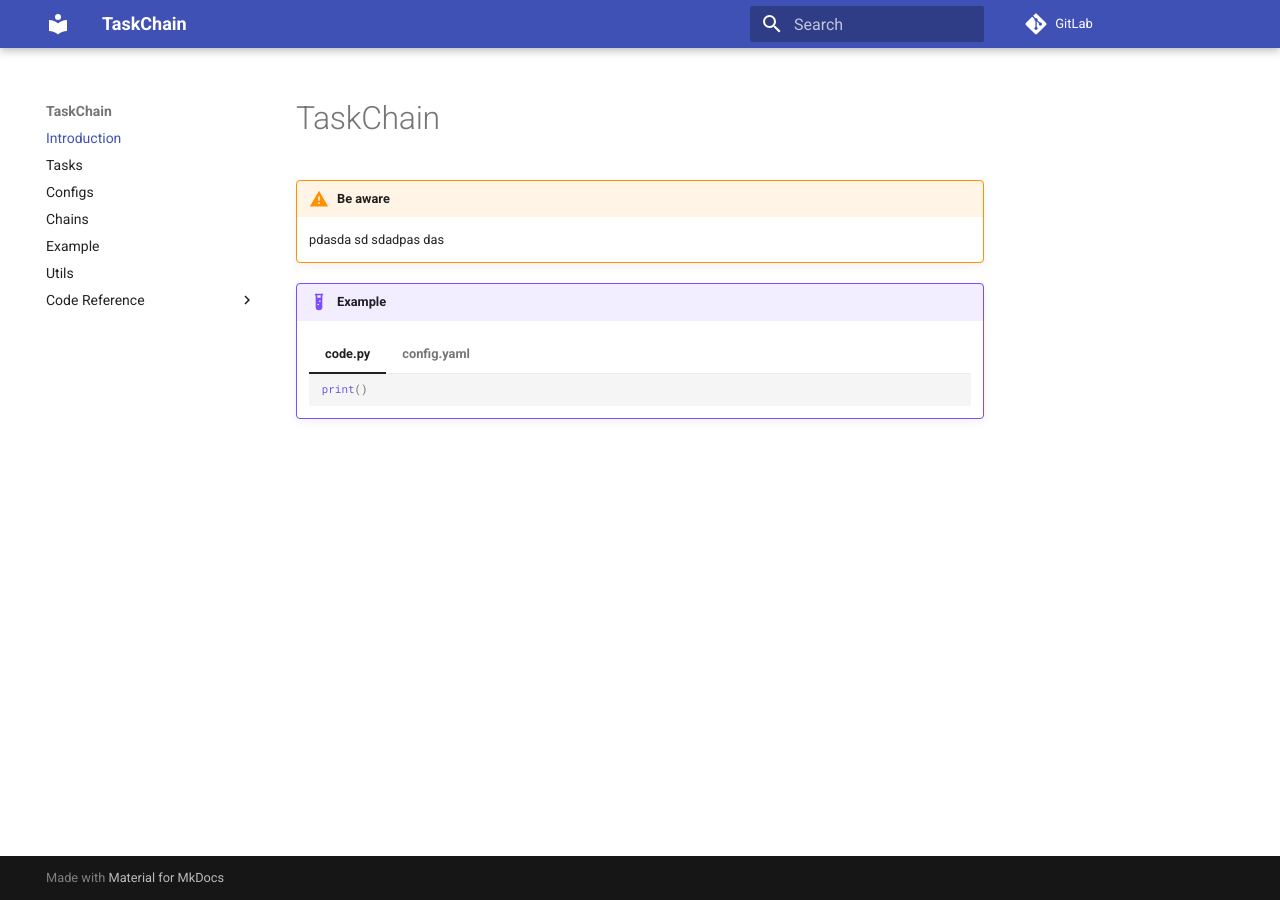
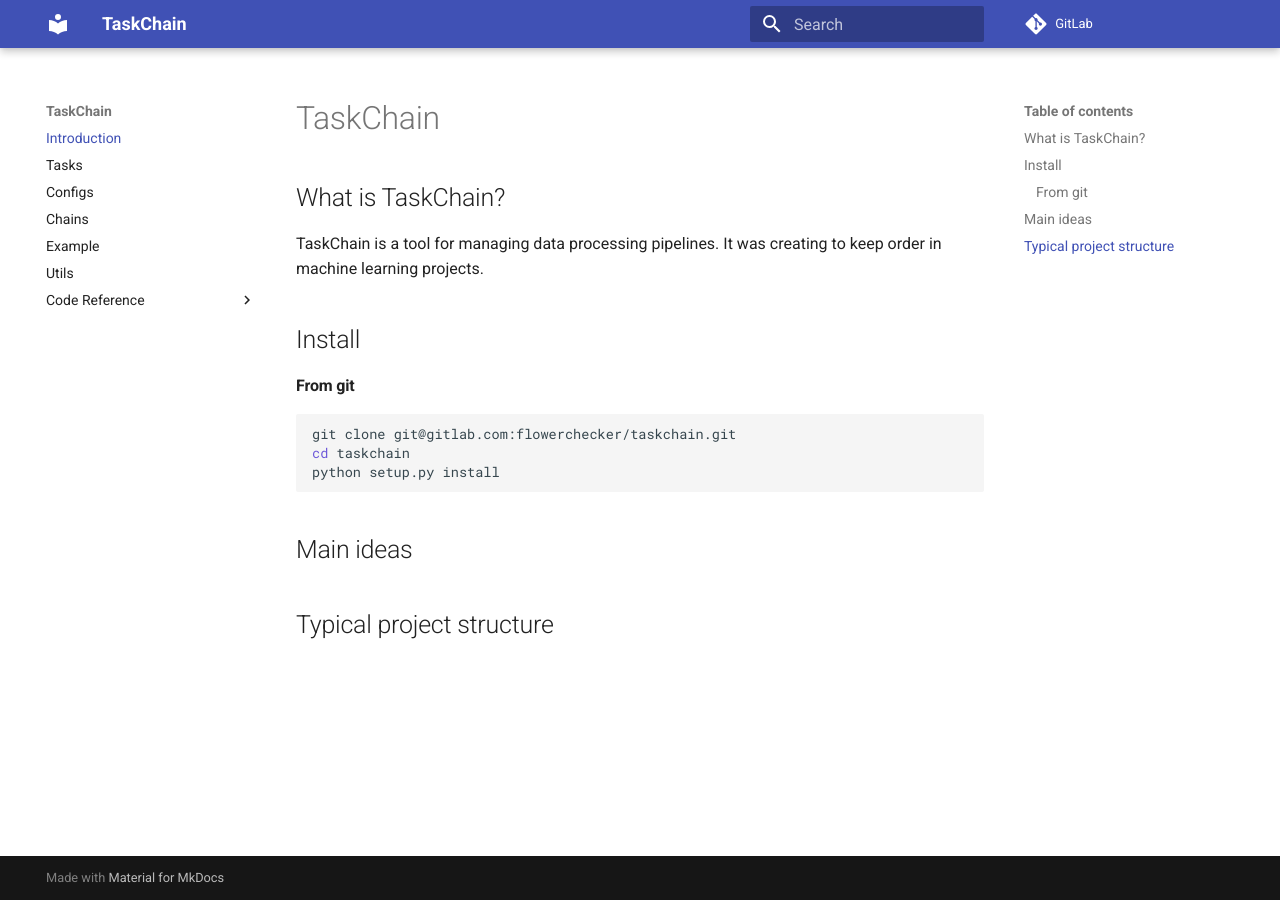
Before and after one commit to flowerchecker/taskchain, an MkDocs documentation site: the page built from docs/index.md, in a window 1280 px wide. Built offline with MkDocs 1.6.1 and Material for MkDocs 9.7.7, drawn with Linux system fonts in a browser that asks for light colours; comment, search, counter and statistics services are not loaded.

````diff
--- a/docs/index.md
+++ b/docs/index.md
@@ -1,19 +1,23 @@
 # TaskChain
 
+## What is TaskChain?
 
-!!! warning "Be aware"
-    pdasda sd
-    sdadpas das
+TaskChain is a tool for managing data processing pipelines.
+It was creating to keep order in machine learning projects.
 
-!!! example
-    === "code.py"
 
-        ```python
-        print()
-        ```
+## Install
 
-    === "config.yaml"
+#### From git
 
-        ```yaml
-        foo: bar
-        ```
+```bash
+git clone git@gitlab.com:flowerchecker/taskchain.git
+cd taskchain
+python setup.py install
+```
+
+
+## Main ideas
+
+
+## Typical project structure
````
Also changed, not shown: docs/chains.md (+21 -0 lines), docs/configs.md (+23 -0 lines), docs/tasks.md (+22 -0 lines), docs/utils.md (+11 -0 lines).
